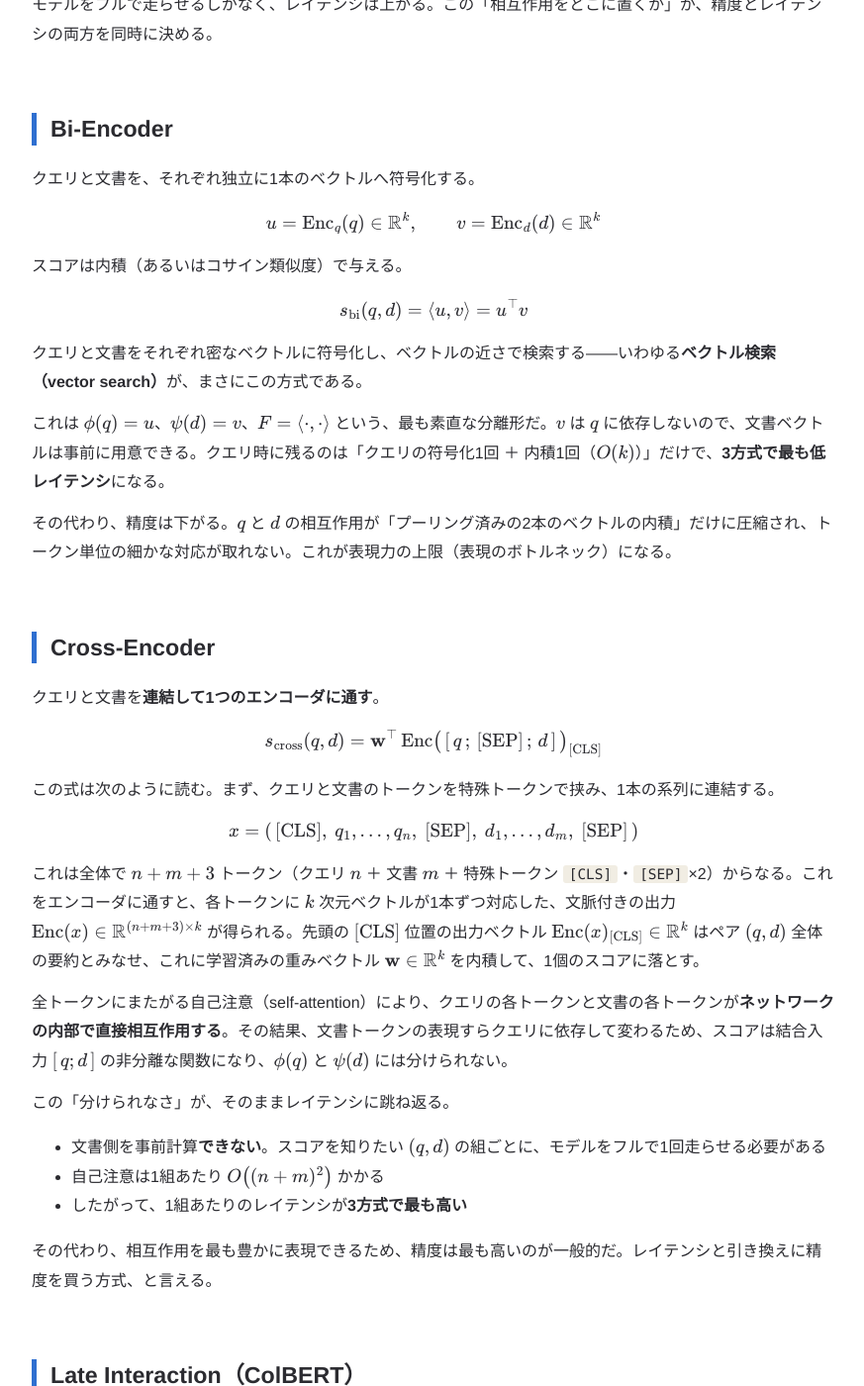
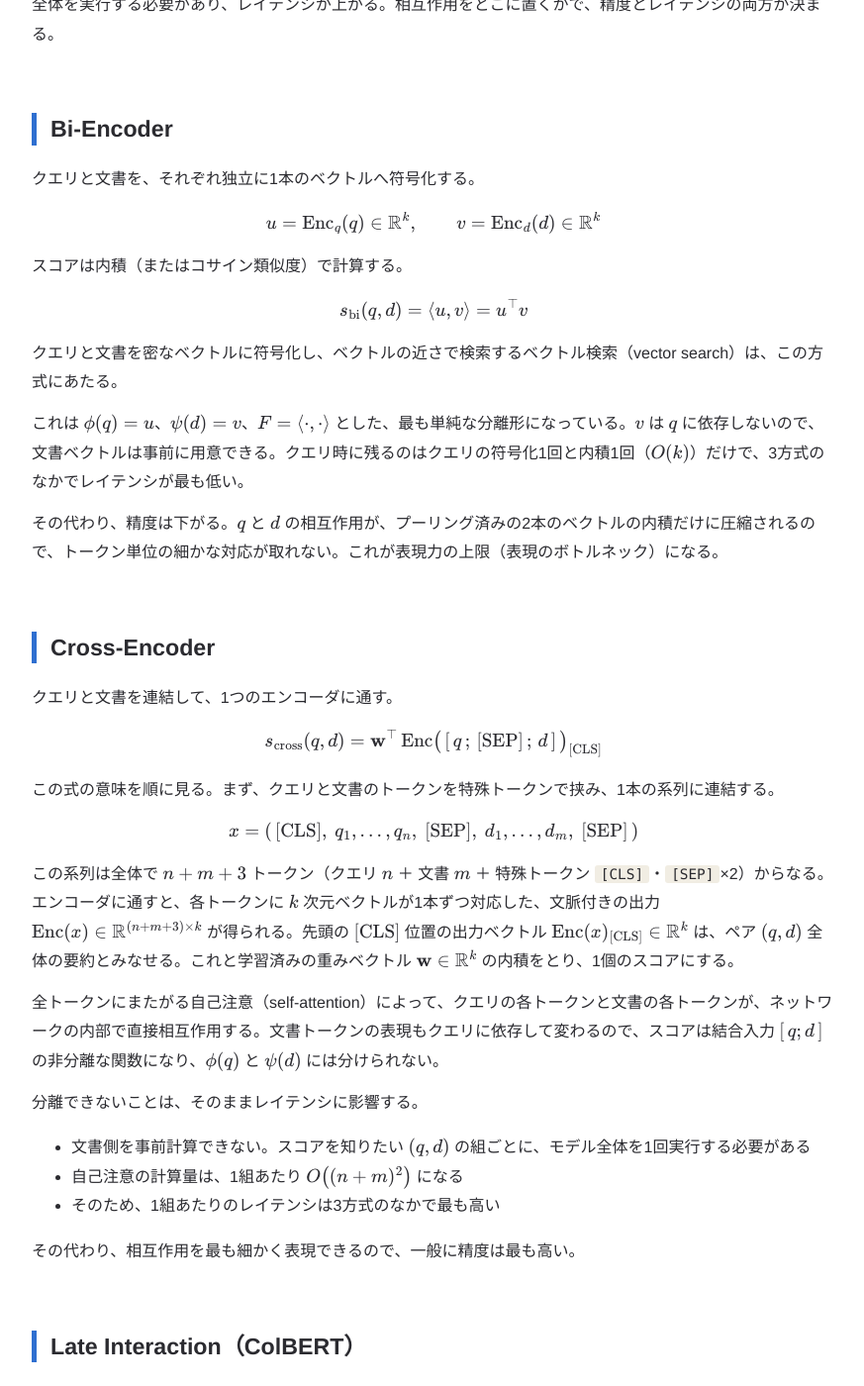
Before and after one commit to fffclaypool/blog, a Jekyll site: the page built from _posts/2026-06-13-bi-late-cross-encoder.md, in a window 1280 px wide and 1400 px high, scrolled down 995 px. Shown: the whole window at 99% size, without its empty margins (202-1075 px from the left). Built offline with Jekyll 4.4.1, drawn with Linux system fonts in a browser that asks for light colours; some of the changed text lies outside the part shown.

Commit message:
Rewrite Bi/Late/Cross-Encoder and IR metrics articles in plainer prose (JA/EN)

```diff
--- a/_posts/2026-06-13-bi-late-cross-encoder.md
+++ b/_posts/2026-06-13-bi-late-cross-encoder.md
@@ -1,7 +1,7 @@
 ---
 layout: post
-title: "Bi-Encoder / Late Interaction / Cross-Encoder — 違いを生む「相互作用の場所」の数理"
-description: "クエリと文書が“どこで”混ざるか。スコア関数の分離可能性という観点から、3方式の精度とレイテンシのトレードオフを数式で読み解く。"
+title: "Bi-Encoder / Late Interaction / Cross-Encoder の違い：精度とレイテンシを数式で比べる"
+description: "Bi-Encoder・Late Interaction・Cross-Encoder の精度とレイテンシの違いを、クエリと文書がどこで相互作用するか（スコア関数を分離できるか）という観点から数式で整理する。"
 date: 2026-06-13 12:00:00
 lang: ja
 ref: bi-late-cross
@@ -10,26 +10,26 @@ translation: /en/bi-late-cross-encoder/
 translation_label: "English"
 ---
 
-ニューラル検索や再ランキングでは、クエリ $$q$$ と文書 $$d$$ の関連度をスコア $$s(q, d) \in \mathbb{R}$$ として与えるモデルが使われる。Bi-Encoder・Late Interaction・Cross-Encoder はいずれもこのスコアを計算する方式だが、**精度**と**レイテンシ**が大きく異なる。本記事では、その違いがすべて「**クエリと文書がどこで相互作用するか**」という一点から導かれることを、数式で見ていく。
+ニューラル検索や再ランキングでは、クエリ $$q$$ と文書 $$d$$ の関連度をスコア $$s(q, d) \in \mathbb{R}$$ として返すモデルが使われる。Bi-Encoder、Late Interaction、Cross-Encoder はいずれもこのスコアを計算する方式で、精度とレイテンシが大きく異なる。この記事では、その違いが「クエリと文書がどこで相互作用するか」から導かれることを、数式で見ていく。
 
 ## 記法と問題設定
 
 - クエリのトークン列を $$q = (q_1, \ldots, q_n)$$、文書のトークン列を $$d = (d_1, \ldots, d_m)$$ とする。
 - エンコーダ（Transformer など）を $$\mathrm{Enc}(\cdot)$$ と書く。
-- 目標は、関連度スコア $$s(q, d) \in \mathbb{R}$$ を計算し、これで文書を並べ替えること。
+- 関連度スコア $$s(q, d) \in \mathbb{R}$$ を計算し、そのスコアで文書を並べ替えることを目標とする。
 
-本記事では次の2つの観点に着目する。
+この記事では、次の2つの観点で比べる。
 
-- **精度**：スコア関数 $$s$$ が、$$q$$ と $$d$$ の関係をどれだけ豊かに表現できるか（表現力）。
-- **レイテンシ**：クエリが来てからスコアを出すまでに、どれだけ計算するか。
+- 精度：スコア関数 $$s$$ が、$$q$$ と $$d$$ の関係をどれだけ細かく表現できるか（表現力）。
+- レイテンシ：クエリが来てからスコアを出すまでに、どれだけ計算が必要か。
 
-そして、この両者を分ける鍵が、$$s$$ が次の形に**分離（factorize）できるか**である。
+この2つは、$$s$$ を次の形に分離（factorize）できるかどうかで決まる。
 
 $$
 s(q, d) = F\big(\phi(q),\ \psi(d)\big)
 $$
 
-文書側の表現 $$\psi(d)$$ が $$q$$ に依存しなければ、$$\psi(d)$$ を**クエリが来る前に計算できる**。するとクエリ時に残る計算は「クエリの符号化 ＋ 軽い合成 $$F$$」だけになり、レイテンシが下がる。逆に分離できなければ、$$(q, d)$$ の組ごとにモデルをフルで走らせるしかなく、レイテンシは上がる。この「相互作用をどこに置くか」が、精度とレイテンシの両方を同時に決める。
+文書側の表現 $$\psi(d)$$ が $$q$$ に依存しなければ、$$\psi(d)$$ はクエリが来る前に計算しておける。クエリ時に残る計算は、クエリの符号化と軽い合成 $$F$$ だけになり、レイテンシが下がる。分離できない場合は、$$(q, d)$$ の組ごとにモデル全体を実行する必要があり、レイテンシが上がる。相互作用をどこに置くかで、精度とレイテンシの両方が決まる。
 
 ## Bi-Encoder
 
@@ -39,95 +39,93 @@ $$
 u = \mathrm{Enc}_q(q) \in \mathbb{R}^k, \qquad v = \mathrm{Enc}_d(d) \in \mathbb{R}^k
 $$
 
-スコアは内積（あるいはコサイン類似度）で与える。
+スコアは内積（またはコサイン類似度）で計算する。
 
 $$
 s_{\mathrm{bi}}(q, d) = \langle u, v \rangle = u^\top v
 $$
 
-クエリと文書をそれぞれ密なベクトルに符号化し、ベクトルの近さで検索する――いわゆる**ベクトル検索（vector search）**が、まさにこの方式である。
+クエリと文書を密なベクトルに符号化し、ベクトルの近さで検索するベクトル検索（vector search）は、この方式にあたる。
 
-これは $$\phi(q) = u$$、$$\psi(d) = v$$、$$F = \langle \cdot, \cdot \rangle$$ という、最も素直な分離形だ。$$v$$ は $$q$$ に依存しないので、文書ベクトルは事前に用意できる。クエリ時に残るのは「クエリの符号化1回 ＋ 内積1回（$$O(k)$$）」だけで、**3方式で最も低レイテンシ**になる。
+これは $$\phi(q) = u$$、$$\psi(d) = v$$、$$F = \langle \cdot, \cdot \rangle$$ とした、最も単純な分離形になっている。$$v$$ は $$q$$ に依存しないので、文書ベクトルは事前に用意できる。クエリ時に残るのはクエリの符号化1回と内積1回（$$O(k)$$）だけで、3方式のなかでレイテンシが最も低い。
 
-その代わり、精度は下がる。$$q$$ と $$d$$ の相互作用が「プーリング済みの2本のベクトルの内積」だけに圧縮され、トークン単位の細かな対応が取れない。これが表現力の上限（表現のボトルネック）になる。
+その代わり、精度は下がる。$$q$$ と $$d$$ の相互作用が、プーリング済みの2本のベクトルの内積だけに圧縮されるので、トークン単位の細かな対応が取れない。これが表現力の上限（表現のボトルネック）になる。
 
 ## Cross-Encoder
 
-クエリと文書を**連結して1つのエンコーダに通す**。
+クエリと文書を連結して、1つのエンコーダに通す。
 
 $$
 s_{\mathrm{cross}}(q, d) = \mathbf{w}^\top\, \mathrm{Enc}\big(\,[\,q \,;\, \mathrm{[SEP]} \,;\, d\,]\,\big)_{\mathrm{[CLS]}}
 $$
 
-この式は次のように読む。まず、クエリと文書のトークンを特殊トークンで挟み、1本の系列に連結する。
+この式の意味を順に見る。まず、クエリと文書のトークンを特殊トークンで挟み、1本の系列に連結する。
 
 $$
 x = (\,\mathrm{[CLS]},\ q_1, \ldots, q_n,\ \mathrm{[SEP]},\ d_1, \ldots, d_m,\ \mathrm{[SEP]}\,)
 $$
 
-これは全体で $$n + m + 3$$ トークン（クエリ $$n$$ ＋ 文書 $$m$$ ＋ 特殊トークン `[CLS]`・`[SEP]`×2）からなる。これをエンコーダに通すと、各トークンに $$k$$ 次元ベクトルが1本ずつ対応した、文脈付きの出力 $$\mathrm{Enc}(x) \in \mathbb{R}^{(n+m+3) \times k}$$ が得られる。先頭の $$\mathrm{[CLS]}$$ 位置の出力ベクトル $$\mathrm{Enc}(x)_{\mathrm{[CLS]}} \in \mathbb{R}^k$$ はペア $$(q, d)$$ 全体の要約とみなせ、これに学習済みの重みベクトル $$\mathbf{w} \in \mathbb{R}^k$$ を内積して、1個のスコアに落とす。
+この系列は全体で $$n + m + 3$$ トークン（クエリ $$n$$ ＋ 文書 $$m$$ ＋ 特殊トークン `[CLS]`・`[SEP]`×2）からなる。エンコーダに通すと、各トークンに $$k$$ 次元ベクトルが1本ずつ対応した、文脈付きの出力 $$\mathrm{Enc}(x) \in \mathbb{R}^{(n+m+3) \times k}$$ が得られる。先頭の $$\mathrm{[CLS]}$$ 位置の出力ベクトル $$\mathrm{Enc}(x)_{\mathrm{[CLS]}} \in \mathbb{R}^k$$ は、ペア $$(q, d)$$ 全体の要約とみなせる。これと学習済みの重みベクトル $$\mathbf{w} \in \mathbb{R}^k$$ の内積をとり、1個のスコアにする。
 
-全トークンにまたがる自己注意（self-attention）により、クエリの各トークンと文書の各トークンが**ネットワークの内部で直接相互作用する**。その結果、文書トークンの表現すらクエリに依存して変わるため、スコアは結合入力 $$[\,q ; d\,]$$ の非分離な関数になり、$$\phi(q)$$ と $$\psi(d)$$ には分けられない。
+全トークンにまたがる自己注意（self-attention）によって、クエリの各トークンと文書の各トークンが、ネットワークの内部で直接相互作用する。文書トークンの表現もクエリに依存して変わるので、スコアは結合入力 $$[\,q ; d\,]$$ の非分離な関数になり、$$\phi(q)$$ と $$\psi(d)$$ には分けられない。
 
-この「分けられなさ」が、そのままレイテンシに跳ね返る。
+分離できないことは、そのままレイテンシに影響する。
 
-- 文書側を事前計算**できない**。スコアを知りたい $$(q, d)$$ の組ごとに、モデルをフルで1回走らせる必要がある
-- 自己注意は1組あたり $$O\big((n + m)^2\big)$$ かかる
-- したがって、1組あたりのレイテンシが**3方式で最も高い**
+- 文書側を事前計算できない。スコアを知りたい $$(q, d)$$ の組ごとに、モデル全体を1回実行する必要がある
+- 自己注意の計算量は、1組あたり $$O\big((n + m)^2\big)$$ になる
+- そのため、1組あたりのレイテンシは3方式のなかで最も高い
 
-その代わり、相互作用を最も豊かに表現できるため、精度は最も高いのが一般的だ。レイテンシと引き換えに精度を買う方式、と言える。
+その代わり、相互作用を最も細かく表現できるので、一般に精度は最も高い。
 
 ## Late Interaction（ColBERT）
 
-クエリと文書を独立に符号化するところは Bi-Encoder と同じだが、**1本に潰さず、トークン単位のベクトル集合**として保持する。
+クエリと文書を独立に符号化する点は Bi-Encoder と同じだが、1本のベクトルにまとめず、トークン単位のベクトル集合として保持する。
 
 $$
 U = (u_1, \ldots, u_n), \qquad V = (v_1, \ldots, v_m), \qquad u_i, v_j \in \mathbb{R}^k
 $$
 
-（各ベクトルは正規化済みとする。）スコアは **MaxSim** で与える。
+各ベクトルは正規化済みとする。スコアは MaxSim で計算する。
 
 $$
 s_{\mathrm{late}}(q, d) = \sum_{i=1}^{n} \max_{1 \le j \le m} \langle u_i, v_j \rangle
 $$
 
-つまり、クエリの各トークンについて「最も似た文書トークン」との類似度をとり、それをクエリ全体で足し合わせる。
+クエリの各トークンについて、最も似た文書トークンとの類似度をとり、それをクエリ全体で足し合わせる。
 
 <figure>
   <img src="{{ '/assets/img/maxsim.svg' | relative_url }}" alt="MaxSim: 各クエリトークンが文書トークンの中で最も類似度の高いものを選び、その最大値を全クエリトークンで合計してスコアにする様子">
   <figcaption>MaxSim：クエリトークンごとに最も似た文書トークンとの類似度（行ごとの最大値）をとり、それらの和をスコアとする。</figcaption>
 </figure>
 
-エンコードは独立（$$v_j$$ は $$q$$ に非依存）なので、文書トークンのベクトル群は事前に計算できる。相互作用である MaxSim は、符号化が終わった**後**に行う安価な $$\max$$ と和の演算だ。クエリ時の計算は $$O(n m k)$$ 程度で、Bi の内積よりは重いが、Cross の自己注意よりはずっと軽い。レイテンシは**両者の中間**になる。
+符号化は独立に行う（$$v_j$$ は $$q$$ に依存しない）ので、文書トークンのベクトル群は事前に計算できる。相互作用にあたる MaxSim は、符号化が終わったあとに行う $$\max$$ と和の演算で、計算は軽い。クエリ時の計算量は $$O(n m k)$$ 程度で、Bi-Encoder の内積よりは重く、Cross-Encoder の自己注意よりはずっと軽い。レイテンシは両者の中間になる。
 
-精度も中間だ。トークン単位の対応を残すぶん Bi の単一ベクトル内積より表現力が高く、しかし層をまたぐ全相互作用を持つ Cross には及ばない。
+精度も中間になる。トークン単位の対応を残すので、Bi-Encoder の単一ベクトルの内積より表現力が高い。一方で、全層で相互作用する Cross-Encoder には及ばない。
 
 <figure>
   <img src="{{ '/assets/img/bi-late-cross.svg' | relative_url }}" alt="Bi-Encoder・Late Interaction・Cross-Encoder の3方式の構造比較。BiとLateは独立した2つのエンコーダ塔を持ち最後に相互作用するのに対し、Crossは結合入力を単一のエンコーダに通す">
-  <figcaption>3方式の構造。Bi と Late は独立した2つのエンコーダ塔を持ち、相互作用を最後に置く（→ 文書側を事前計算でき、クエリ時が軽い）。Cross は最初から結合して1つのエンコーダに通す（→ 毎回フル計算）。</figcaption>
+  <figcaption>3方式の構造。Bi と Late は独立した2つのエンコーダ塔を持ち、相互作用を最後に置くので、文書側を事前計算でき、クエリ時の計算が軽い。Cross は最初から結合して1つのエンコーダに通すので、毎回モデル全体を実行する。</figcaption>
 </figure>
 
 ## 違いを生むのは「相互作用の場所」
 
-3方式は、結局のところ「$$q$$ と $$d$$ の情報がどこで混ざるか」だけが違う。
+3方式は、$$q$$ と $$d$$ の情報がどこで混ざるかが違う。
 
-- **Bi**：混ざるのは最後の1回、独立にプールした2本のベクトルの内積で。$$s = \phi(q)^\top \psi(d)$$（双線形・分離可能）。
-- **Late**：混ざるのも最後だが、トークン粒度で $$\max$$ を介して。$$s = \sum_i \max_j \langle \phi_i(q), \psi_j(d) \rangle$$（エンコーダは分離可能、相互作用は固定の演算子）。
-- **Cross**：混ざるのは**ネットワークの全層**で、注意を通じて。$$s = h(q, d)$$ と書くしかなく、分離不能。
+- Bi：最後に1回だけ、独立にプールした2本のベクトルの内積で混ざる。$$s = \phi(q)^\top \psi(d)$$（双線形・分離可能）。
+- Late：同じく最後に混ざるが、トークン単位で $$\max$$ を介する。$$s = \sum_i \max_j \langle \phi_i(q), \psi_j(d) \rangle$$（エンコーダは分離可能、相互作用は固定の演算子）。
+- Cross：ネットワークの全層で、注意を通じて混ざる。$$s = h(q, d)$$ としか書けず、分離できない。
 
-この「混ざる場所」が、レイテンシと精度を**同時に**決める。
+混ざる場所によって、レイテンシと精度の両方が決まる。
 
-**レイテンシ**は分離可能性で決まる。分離できる Bi・Late は文書側 $$\psi(d)$$ を事前計算でき、クエリ時の計算が軽い。分離できない Cross は毎回フル計算になり重い。
+レイテンシは分離可能性で決まる。分離できる Bi と Late は文書側 $$\psi(d)$$ を事前計算でき、クエリ時の計算が軽い。分離できない Cross は毎回モデル全体を実行するので重い。
 
-**精度**は表現力で決まる。Bi は Late の特殊形（$$n = m = 1$$、プーリングした1トークンの場合）であり、Late は Cross の制限版（層内のクロス注意を持たず、最後に固定の MaxSim を置いたもの）と見なせる。したがって、表現できる関数クラスとして
+精度は表現力で決まる。Bi は Late の特殊形（$$n = m = 1$$、プーリングした1トークンの場合）にあたり、Late は Cross の制限版（層内のクロス注意を持たず、最後に固定の MaxSim を置いたもの）とみなせる。したがって、表現できる関数クラスには次の包含関係が成り立つ。
 
 $$
 \mathcal{F}_{\mathrm{bi}} \subseteq \mathcal{F}_{\mathrm{late}} \subseteq \mathcal{F}_{\mathrm{cross}}
 $$
 
-が成り立つ。
-
-結局、**精度もレイテンシも同じ順（Bi → Late → Cross）で増える**。相互作用を厚くするほど表現力は上がるが、その相互作用をクエリ時に計算する分だけレイテンシも上がる。だから方式選択は「許容できるレイテンシの範囲で、どれだけ精度を稼ぐか」という1本の軸に行き着く。
+精度とレイテンシは、どちらも同じ順（Bi → Late → Cross）で増える。相互作用を増やすほど表現力は上がるが、その相互作用をクエリ時に計算するぶん、レイテンシも上がる。方式の選択は、許容できるレイテンシの範囲でどれだけ精度を上げるか、という1つの軸で考えられる。
 
 ## 精度とレイテンシの整理
 
@@ -139,12 +137,12 @@ $$
 
 ## 実務での使い分け
 
-実務では、この精度とレイテンシのトレードオフに2段構成で対処することが多い。
+実務では、このトレードオフに2段構成で対処することが多い。
 
-- **一段目（検索 / retrieval）**：低レイテンシが必須なので、事前計算できる Bi-Encoder（または Late Interaction）で候補を絞る。
-- **二段目（再ランキング / re-ranking）**：候補が上位 $$K$$ 件に減っているので、1件あたりのレイテンシが高い Cross-Encoder を許容でき、最終的な精度を引き上げる。
-- Late Interaction はこの中間に位置し、単体でも「Bi より高精度・Cross より低レイテンシ」な検索器として使える。
+- 1段目（検索 / retrieval）：低レイテンシが必須なので、事前計算できる Bi-Encoder（または Late Interaction）で候補を絞る。
+- 2段目（再ランキング / re-ranking）：候補が上位 $$K$$ 件に減っているので、1件あたりのレイテンシが高い Cross-Encoder を使える。ここで最終的な精度を上げる。
+- Late Interaction はこの中間に位置し、単体でも、Bi より高精度で Cross より低レイテンシな検索器として使える。
 
-対象がまだ多いうちは高速だが精度はそこそこの手法で件数を絞り、十分に絞り込んでから低速だが高精度な手法をかけるのが定石。
+対象が多いうちは高速で精度はそこそこの手法で件数を絞り、十分に絞り込んでから、低速で高精度な手法を適用する。
 
-> 評価指標（Recall・nDCG・MAP など）の数理的な定義は、別記事「[情報検索の評価指標 — 数理的解説](/blog/ja/information-retrieval-metrics/)」にまとめている。
+> 評価指標（Recall・nDCG・MAP など）の数理的な定義は、別記事「[情報検索の評価指標](/blog/ja/information-retrieval-metrics/)」にまとめている。
```
Also changed, not shown: _posts/2026-06-13-bi-late-cross-encoder-en.md (+41 -41 lines), _posts/2026-06-13-information-retrieval-evaluation-metrics-en.md (+37 -37 lines), _posts/2026-06-13-information-retrieval-evaluation-metrics.md (+37 -37 lines).
